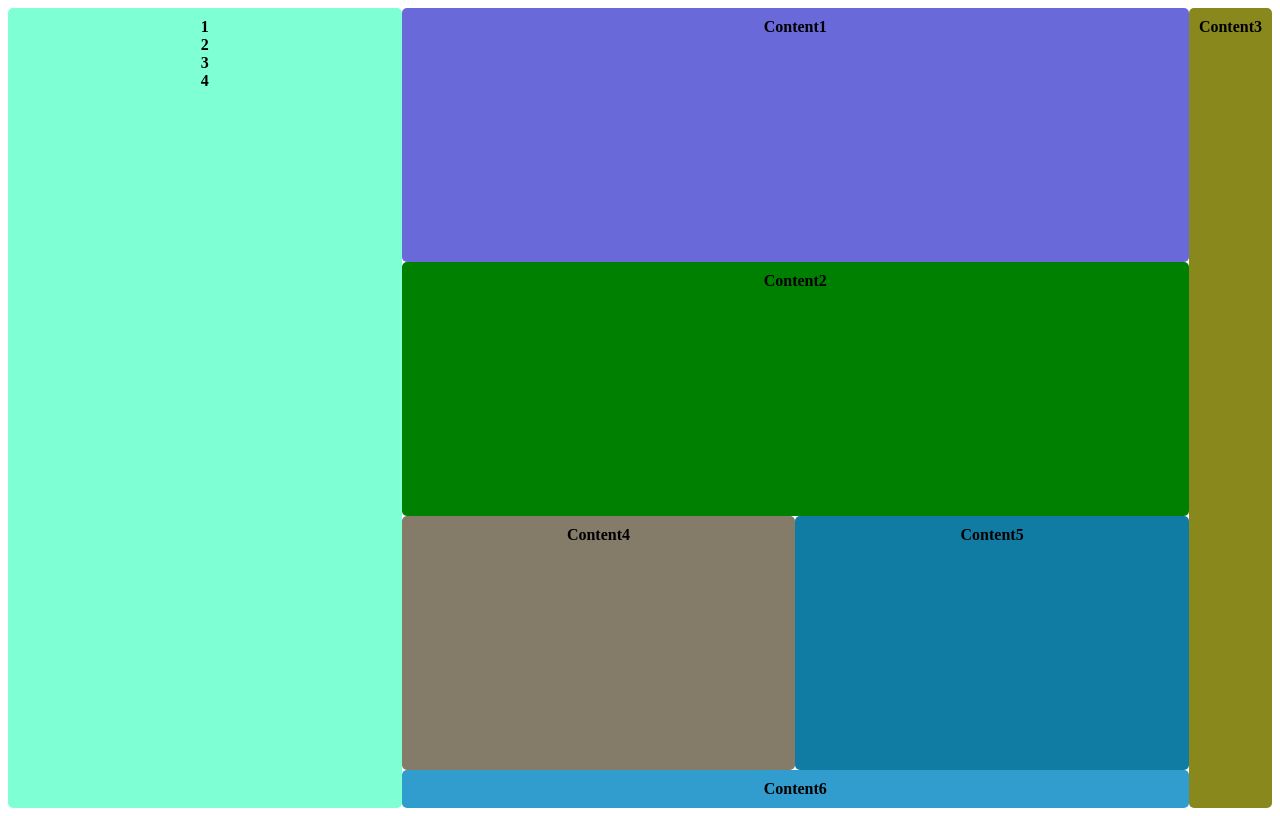
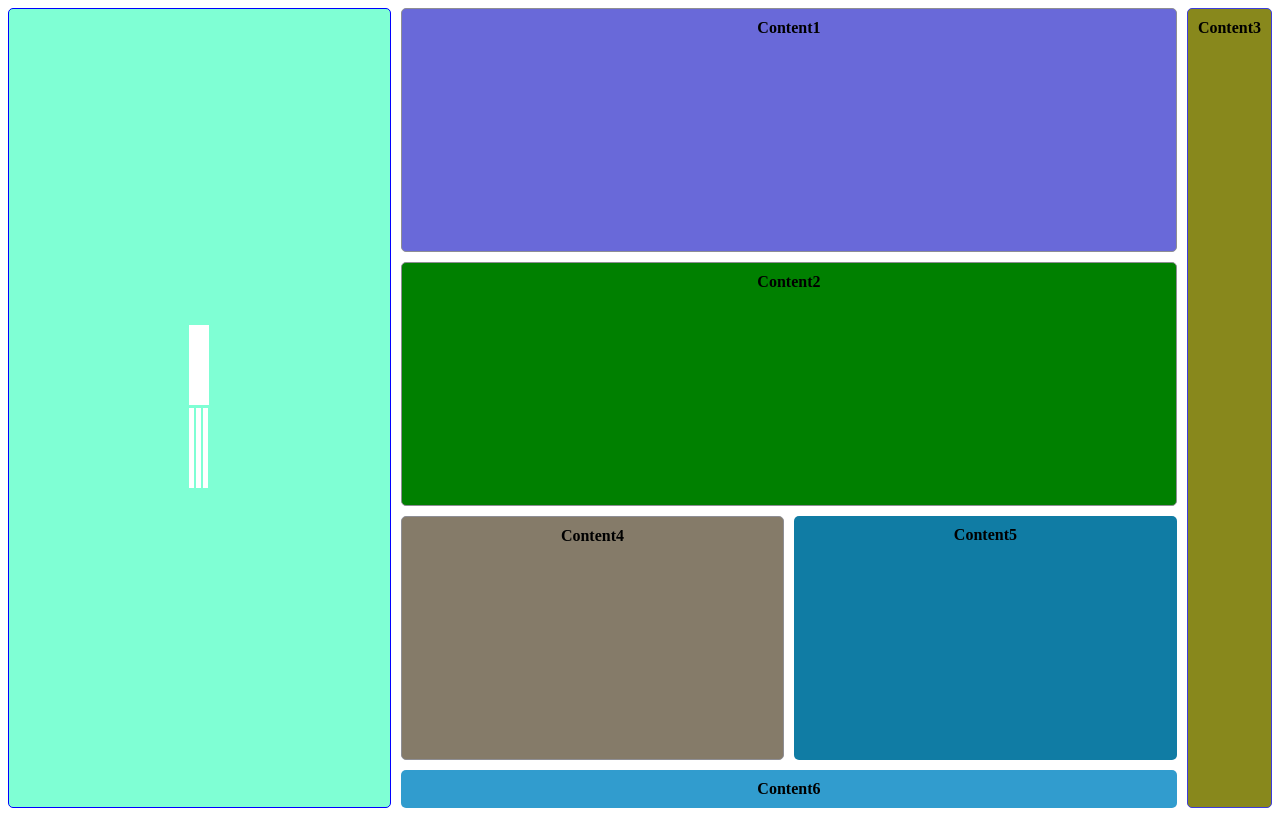
Before and after one commit to Isingizwe12/flex, a plain HTML site: page grid.html in a window 1280 px wide. Drawn offline with Linux system fonts and the light colour scheme.

Commit message:
learning forms and refreshing grid

```diff
--- a/grid.css
+++ b/grid.css
@@ -8,6 +8,7 @@
     font-weight: 800;
     text-transform: capitalize;
     text-align: center;
+    gap: 10px;
     height: 100vh;
     grid-template-rows: repeat(3, 1fr);
     grid-template-columns: repeat(3, 1fr);
@@ -22,30 +23,72 @@
      border-radius: var(--radius);
     padding: var(--padding);
     grid-area: content1;
+    display: grid;
+    row-gap: 3px;
+     justify-content: center;
+     align-content:center ;
+    grid-template-rows: auto auto auto;
+    grid-template-columns: auto auto;
+    grid-template-areas: "nested1 nested1 nested1"
+                          "nested2 nested3 nested4";
+                           border: 1px solid blue;
+
+}
+#nested1{
+    background-color: white;
+    height: 80px;
+    width: 20px;
+    grid-area: nested1;
+    margin: 0;
+}
+#nested2{
+    background-color: white;
+     height: 80px;
+    width: 5px;
+    margin: 0;
+    grid-area: nested2;
+}
+#nested3{
+    background-color: white;
+     height: 80px;
+    width: 5px;
+    margin: 0;
+    grid-area: nested3;
+}
+#nested4{
+    background-color: white;
+     height: 80px;
+    width: 5px;
+    margin: 0;
+    grid-area: nested4;
 }
 .content2{
     background-color: rgb(105, 105, 217);
     border-radius: var(--radius);
     padding: var(--padding);
     grid-area: content2;
+     border: 1px solid rgb(142, 142, 148);
 }
 .content3{
     background-color: green;
     border-radius: var(--radius);
     padding: var(--padding);
     grid-area: content3;
+     border: 1px solid rgb(142, 142, 148)
 }
 .content4{
     background-color: rgb(136, 136, 28);
     border-radius: var(--radius);
     padding: var(--padding);
     grid-area: content4;
+     border: 1px solid rgb(61, 61, 218)
 }
 .content5{
     background-color: rgb(133, 123, 105);
     border-radius: var(--radius);
     padding: var(--padding);
     grid-area: content5;
+     border: 1px solid rgb(142, 142, 148)
 }
 .content6{
     background-color: rgb(16, 124, 164);
--- a/grid.html
+++ b/grid.html
@@ -9,11 +9,11 @@
 <body>
    <div class="container">
 <div class="content1" >
- <div id="nested">1
-    <div id="nested">2</div>
-    <div id="nested">3</div>
-    <div id="nested">4</div>
- </div>
+ <div id="nested1"></div>
+    <div id="nested2"></div>
+    <div id="nested3"></div>
+    <div id="nested4"></div>
+
  </div>
  <div class="content2">content1</div>
  <div class="content3">content2</div>
```
Also changed, not shown: form.css (added, +16 -0 lines), form.html (added, +33 -0 lines).
